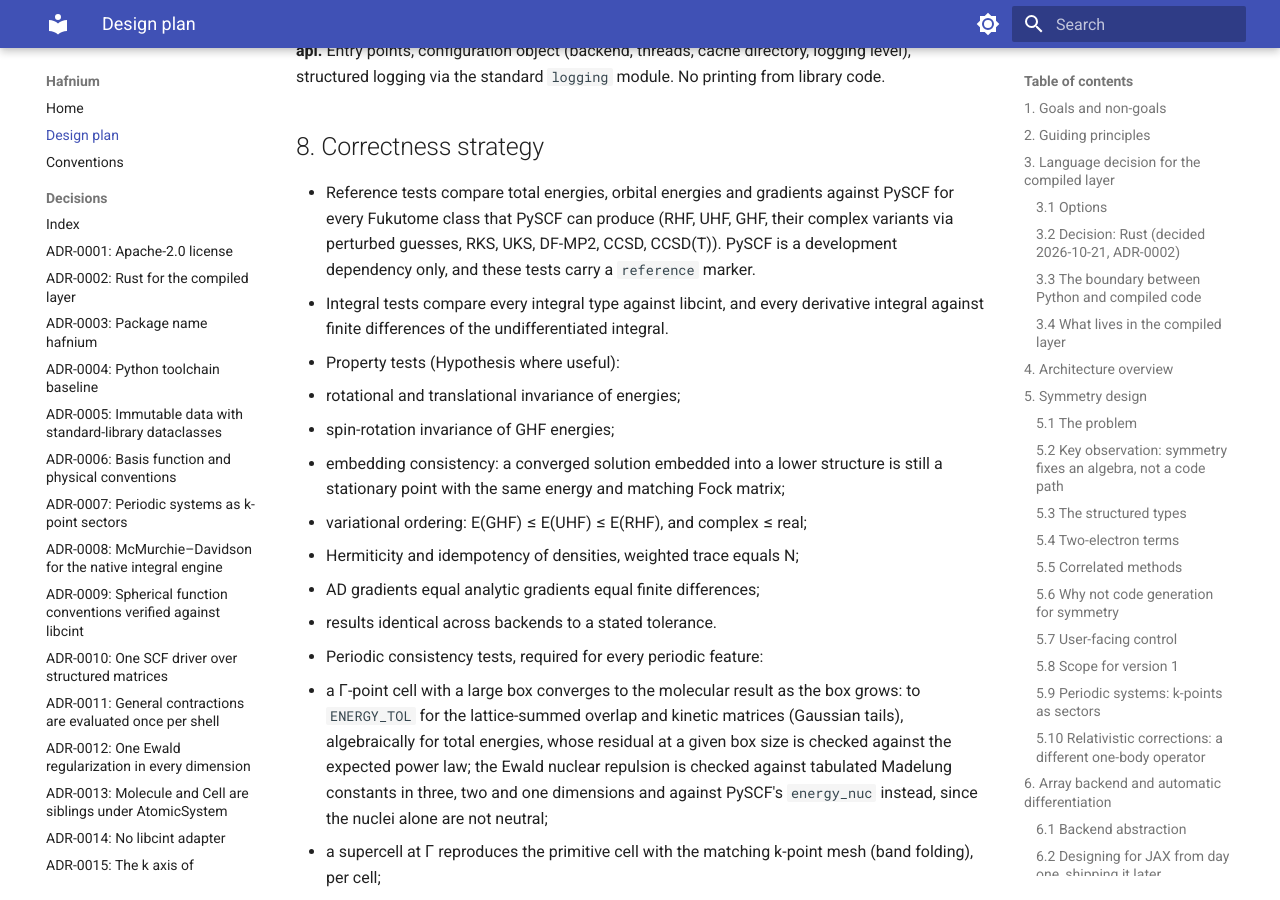
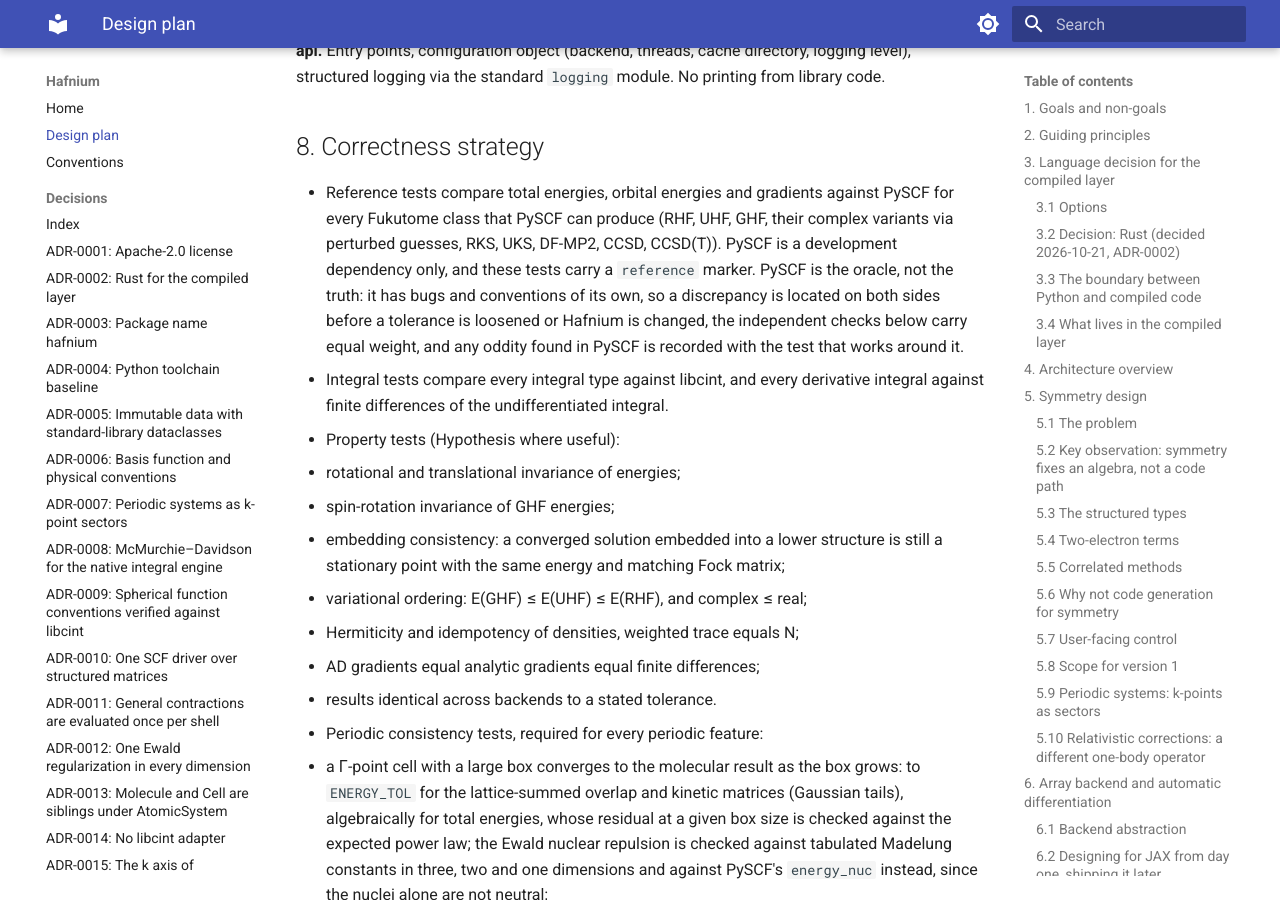
Before and after one commit to maxnus/hafnium, an MkDocs documentation site: the page built from docs/plan.md, in a window 1280 px wide and 900 px high, scrolled down 16142 px. Built offline with MkDocs 1.6.1 and Material for MkDocs 9.7.7, drawn with Linux system fonts in a browser that asks for light colours.

Commit message:
docs: state that PySCF is the oracle, not the truth
Co-Authored-By: Claude Fable 5.1 <noreply@anthropic.com>

```diff
--- a/PLAN.md
+++ b/PLAN.md
@@ -729,7 +729,11 @@ module. No printing from library code.
   against PySCF for every Fukutome class that PySCF can produce (RHF,
   UHF, GHF, their complex variants via perturbed guesses, RKS, UKS,
   DF-MP2, CCSD, CCSD(T)). PySCF is a development dependency only, and
-  these tests carry a `reference` marker.
+  these tests carry a `reference` marker. PySCF is the oracle, not the
+  truth: it has bugs and conventions of its own, so a discrepancy is
+  located on both sides before a tolerance is loosened or Hafnium is
+  changed, the independent checks below carry equal weight, and any
+  oddity found in PySCF is recorded with the test that works around it.
 - Integral tests compare every integral type against libcint, and every
   derivative integral against finite differences of the undifferentiated
   integral.
```
